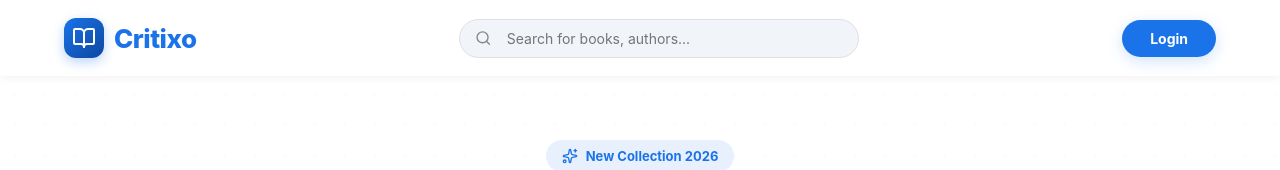
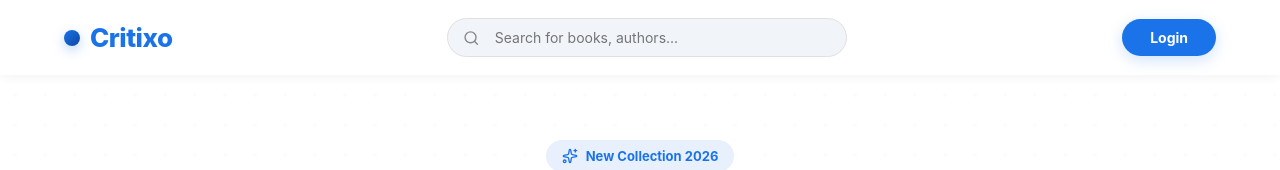
Before and after one commit to mtalhakhansialvi786-collab/Critixo, a React (Vite) app in the folder frontend/: page / in a window 1280 px wide. Shown: the top 170 px of the page. Built offline with nearby package versions, Linux system fonts and the light colour scheme; no server answers.

Commit message:
Update Navbar.jsx

```diff
--- a/frontend/src/components/Navbar.jsx
+++ b/frontend/src/components/Navbar.jsx
@@ -35,7 +35,7 @@ const Navbar = ({ searchTerm, setSearchTerm }) => {
       {/* --- PROFESSIONAL LOGO --- */}
       <div style={styles.logoContainer} onClick={() => navigate('/')}>
         <div style={styles.logoIcon}>
-          <BookOpen size={24} color="#fff" />
+          {/* <BookOpen size={24} color="#fff" /> */}
         </div>
         <h1 style={styles.logoText}>
           <span style={{ color: '#1A73E8' }}>Critixo</span>
```
